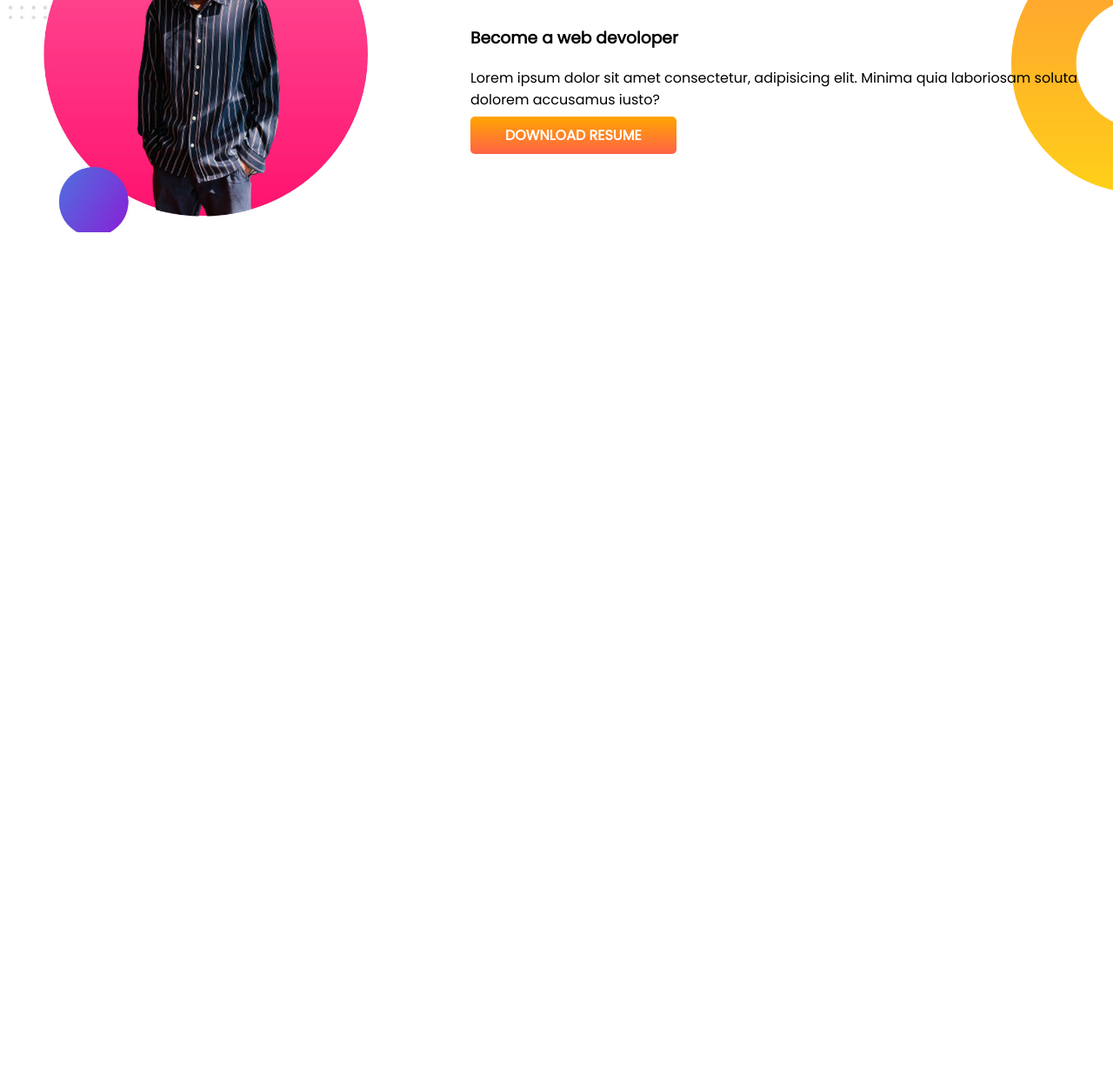
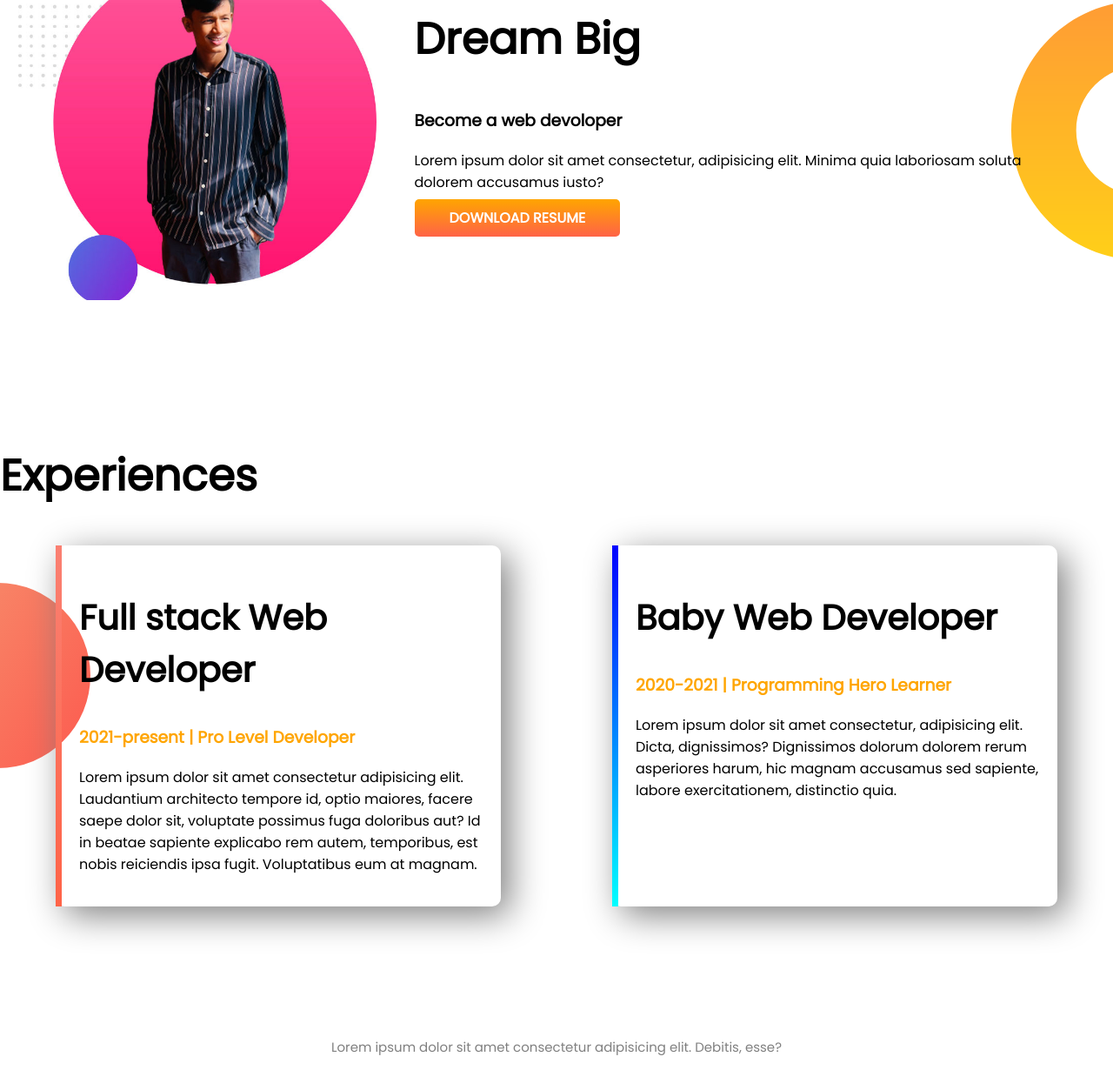
Before and after one commit to Sheikhabid168418/My-2nd-Portfolio, a plain HTML site: page index.html in a window 1280 px wide. Shown: the part 724-1954 px from the top of the page at 87% size. Before the commit the page ends 1098 px from the top, so only its background shows below. Drawn offline with Linux system fonts and the light colour scheme.

Commit message:
finished

```diff
--- a/index.html
+++ b/index.html
@@ -11,7 +11,7 @@
     <title>Abid Portfolio</title>
 </head>
 <body>
-    <section class="top-banner">
+    <section class="top-banner flexible-container">
         <div class="half-width">
             <h1>Welcome to</h1>
             <h1><span class="orange">Sheikh Abid </span>Worlds!</h1>
@@ -27,7 +27,7 @@
         </div>
     </section>
 
-    <section class="dream-big">
+    <section class="dream-big flexible-container">
         <div>
             <img class="half-width" src="./images/my-bg2.jpg" alt="2nd images">
         </div>
@@ -42,5 +42,32 @@
 
     </section>
 
+    <section class="exp-bg">
+        <div>
+            <h1>Experiences</h1>
+        </div>
+        <div class="flexible-container">
+            <div id="full-stack-web" class="Experience-item">
+                <h2>Full stack Web Developer</h2>
+                <h3 class="orange">2021-present | Pro Level Developer</h3>
+                <p>Lorem ipsum dolor sit amet consectetur adipisicing elit. Laudantium architecto tempore id, optio maiores, facere
+                    saepe dolor sit, voluptate possimus fuga doloribus aut? Id in beatae sapiente explicabo rem autem, temporibus,
+                    est nobis reiciendis ipsa fugit. Voluptatibus eum at magnam.</p>
+            </div>
+
+            <div id="baby-web" class="Experience-item">
+                <h2>Baby Web Developer</h2>
+                <h3 class="orange">2020-2021 | Programming Hero Learner</h3>
+                <p>Lorem ipsum dolor sit amet consectetur, adipisicing elit. Dicta, dignissimos? Dignissimos dolorum dolorem rerum
+                    asperiores harum, hic magnam accusamus sed sapiente, labore exercitationem, distinctio quia.</p>
+            </div>
+        </div>
+    </section>
+    <footer>
+        <p class="footer">Lorem ipsum dolor sit amet consectetur adipisicing elit. Debitis, esse?
+
+        </p>
+    </footer>
+
 </body>
 </html>
--- a/style.css
+++ b/style.css
@@ -10,13 +10,16 @@ h1{
 .orange{
     color: orange;
 }
-section{
+.flexible-container{
     display: flex;
-    margin-bottom: 100px;
+    margin-bottom: 150px;
 }
 .half-width{
-    width: 80%;
-    padding-left: 2%;
+    width: 100%;
+    padding: 2% 5%;
+
+
+
 }
 .half-width img{
     width: 80%;
@@ -40,3 +43,37 @@ section{
     background-repeat: no-repeat;
     background-position: right;
 }
+
+.Experience-item{
+    width: 40%;
+    margin-left: 5%;
+    margin-right: 5%;
+    box-shadow: 10px 10px 40px gray;
+    border-radius: 10px;
+    padding: 20px;
+    border-left: 10px solid;
+}
+h2{
+    font-size: 40px;
+}
+.exp-bg{
+    background-image: url(./images/exp-bg.png);
+    background-repeat: no-repeat;
+    background-position: left;
+}
+
+#full-stack-web{
+    border-left: 7px solid;
+    border-image: linear-gradient(salmon, tomato);
+    border-image-slice: 1;
+}
+#baby-web {
+    border-left: 7px solid;
+    border-image: linear-gradient(blue, cyan);
+    border-image-slice: 1;
+}
+.footer{
+    text-align: center;
+    color: gray;
+    font-size: 15px;
+}
```
Also changed, not shown: images/jhankar.png (deleted), images/jhankar2.png (deleted), images/my-bg.png (deleted), images/my-bg1.jpg (deleted), images/my-bg2.png (deleted), images/my-bg3.jpg (deleted), 6 other files.
